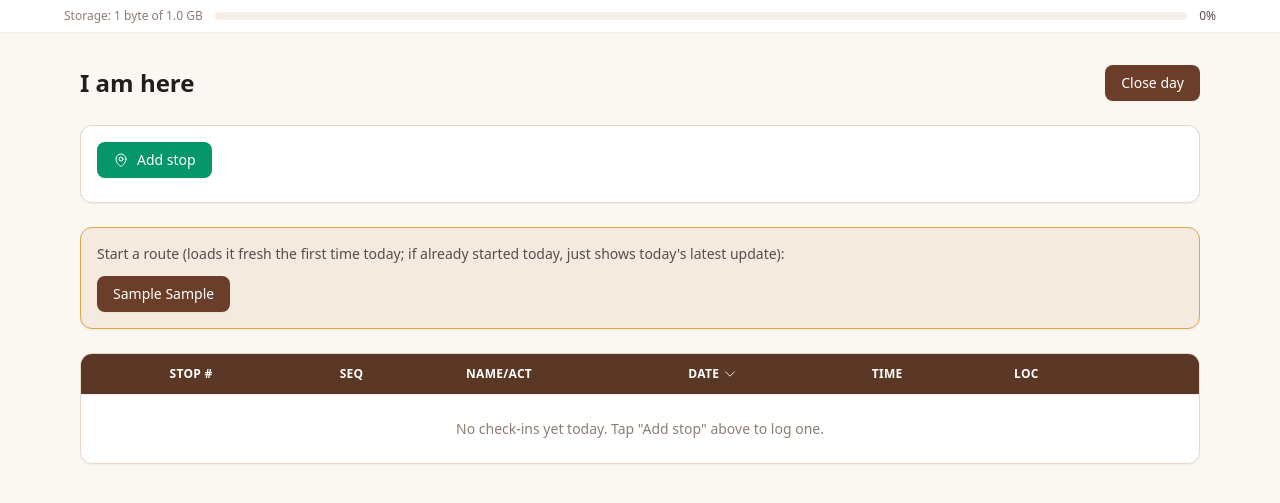
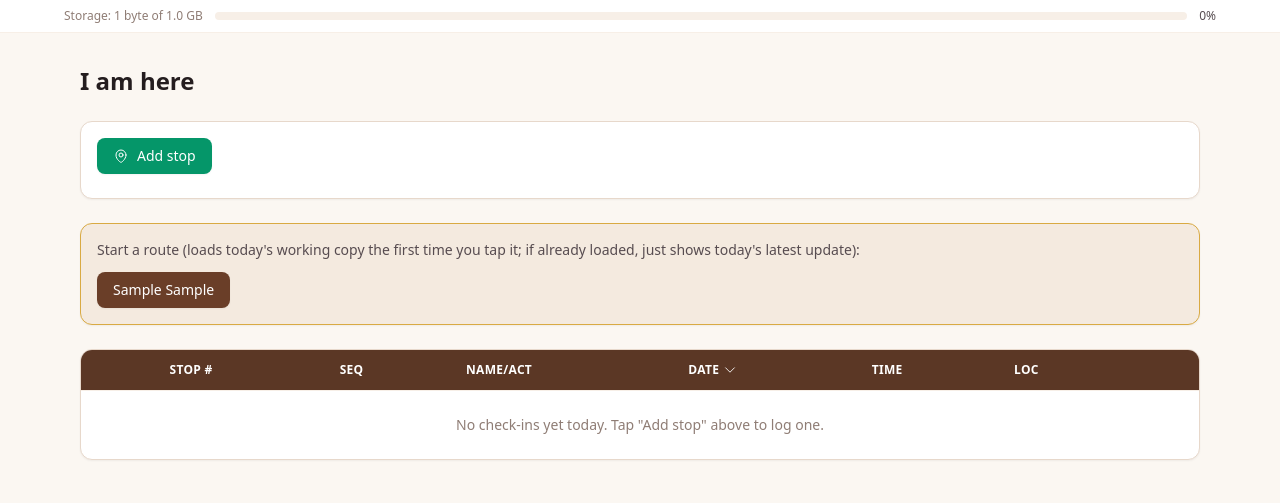
Before and after one commit to keybyme/keymyme2, a Django app: page /vault/im-here/ in a window 1280 px wide. Shown: the part 94-597 px from the top of the page. Run offline with Django 5.2, Linux system fonts and the light colour scheme; a user stored in the database is signed in; tables that the repository leaves empty hold one stand-in row (values such as "Sample post"); some libraries are stand-ins or nearby versions.

Commit message:
Introduce a Dispatch-created "working copy" for daily routes, decoupled from calendar dates
Dispatch's Close day now archives the driver's current progress to History
and immediately generates a fresh working copy from the Rutas template for
next time (new LocationCheckIn.is_loaded flag keeps it hidden from I am here
until the driver taps that route's button). LoadRouteView no longer decides
when to reset from the template — it just reveals the working copy Dispatch
already prepared, or bootstraps one on a route's very first use.

Also: removed the driver-facing Close day button from I am here (Close day
now lives only in Dispatch); added a per-driver Close day in Dispatch to
catch ad hoc stops with no route_type; and switched History/ImHere/Dispatch
filtering from check_date-based to is_closed/is_loaded-based, since a
working copy can now span multiple days if never closed.

Co-Authored-By: Claude Sonnet 5 <noreply@anthropic.com>

```diff
--- a/vault/templates/vault/im_here.html
+++ b/vault/templates/vault/im_here.html
@@ -6,11 +6,6 @@
         <h1 class="text-2xl font-semibold text-gray-900">I am here</h1>
     </div>
     <div class="flex items-center gap-3">
-        <form method="post" action="{% url 'vault:im_here_close_day' %}" class="flex items-center gap-2"
-              onsubmit="return confirm('Close today\'s stops? They will move to History and this table will start empty.');">
-            {% csrf_token %}
-            <button type="submit" class="rounded-lg bg-cafe px-4 py-2 text-sm font-medium text-white shadow-sm hover:bg-cafe-darker">Close day</button>
-        </form>
         {% if show_dispatch_link %}
         <a href="{% url 'vault:im_here_dispatch' %}" class="rounded-lg bg-cafe px-4 py-2 text-sm font-medium text-white shadow-sm hover:bg-cafe-darker">Dispatch</a>
         {% endif %}
@@ -28,7 +23,7 @@
 
 {% if route_choices %}
 <div class="mb-6 rounded-xl border border-gold bg-cream-soft p-4 shadow-sm">
-    <p class="mb-3 text-sm font-medium text-gray-700">Start a route (loads it fresh the first time today; if already started today, just shows today's latest update):</p>
+    <p class="mb-3 text-sm font-medium text-gray-700">Start a route (loads today's working copy the first time you tap it; if already loaded, just shows today's latest update):</p>
     <div class="flex flex-wrap gap-2">
         {% for rt in route_choices %}
         <form method="post" action="{% url 'vault:im_here_load_route' %}">
--- a/vault/urls.py
+++ b/vault/urls.py
@@ -51,7 +51,6 @@ urlpatterns = [
     # I am here
     path("im-here/", views.ImHereView.as_view(), name="im_here"),
     path("im-here/send/", views.ImHereSendLocationView.as_view(), name="im_here_send"),
-    path("im-here/close-day/", views.CloseDayView.as_view(), name="im_here_close_day"),
     path("im-here/load-route/", views.LoadRouteView.as_view(), name="im_here_load_route"),
     path("im-here/checkins/<int:pk>/edit/", views.LocationCheckInUpdateView.as_view(), name="location_checkin_update"),
     path("im-here/checkins/<int:pk>/delete/", views.LocationCheckInDeleteView.as_view(), name="location_checkin_delete"),
@@ -65,6 +64,7 @@ urlpatterns = [
     path("im-here/administrator/routes/<str:route_number>/<str:route_type>/delete-route/", views.RouteDeleteView.as_view(), name="route_delete"),
     path("im-here/administrator/dispatch/", views.DispatchView.as_view(), name="im_here_dispatch"),
     path("im-here/administrator/dispatch/close-day/", views.DispatchCloseDayView.as_view(), name="im_here_dispatch_close_day"),
+    path("im-here/administrator/dispatch/close-day-driver/", views.DispatchCloseDriverDayView.as_view(), name="im_here_dispatch_close_driver_day"),
 
     # Cron externo (ver config/settings.py CRON_SECRET)
     path("cron/send-reminders/", views.SendDueRemindersCronView.as_view(), name="cron_send_reminders"),
--- a/vault/views.py
+++ b/vault/views.py
@@ -15,7 +15,7 @@ from django.contrib import messages
 from django.core.mail import send_mail
 from django.core.management import call_command
 from django.core.paginator import Paginator
-from django.db.models import Max, Q
+from django.db.models import Max
 from django.http import HttpResponseForbidden, JsonResponse
 from django.shortcuts import get_object_or_404, redirect
 from django.urls import reverse, reverse_lazy
@@ -411,12 +411,15 @@ class ImHereView(LoginRequiredMixin, TemplateView):
 
     def get_context_data(self, **kwargs):
         context = super().get_context_data(**kwargs)
-        # Solo check-ins de la fecha actual y no cerrados; los de días
-        # anteriores, y los de hoy ya cerrados con "Close day", viven en
-        # la página de Historia (LocationCheckInHistoryView).
+        # Todo lo abierto (is_closed=False) y ya cargado (is_loaded=True):
+        # puede venir de "Add stop", del ícono 'Here', o de una ruta que el
+        # chofer ya pidió con el botón de LoadRouteView. Una copia de
+        # trabajo que Dispatch dejó lista de antemano (is_loaded=False)
+        # nunca aparece acá hasta que el chofer la pide. Lo cerrado con
+        # "Close day" (Dispatch) vive en Historia (LocationCheckInHistoryView).
         checkins = list(
             LocationCheckIn.objects.filter(
-                owner=self.request.user, check_date=timezone.localdate(), is_closed=False
+                owner=self.request.user, is_closed=False, is_loaded=True
             )
         )
         # Si el usuario tiene rutas guardadas (RouteStop, por route_type,
@@ -474,13 +477,13 @@ class ImHereSendLocationView(LoginRequiredMixin, View):
             return JsonResponse({"error": "Invalid location data."}, status=400)
 
         today = timezone.localdate()
-        todays_checkins = LocationCheckIn.objects.filter(
-            owner=request.user, check_date=today, is_closed=False
+        open_checkins = LocationCheckIn.objects.filter(
+            owner=request.user, is_closed=False, is_loaded=True
         )
-        last_seq = todays_checkins.aggregate(Max("seq"))["seq__max"]
+        last_seq = open_checkins.aggregate(Max("seq"))["seq__max"]
         next_seq = (last_seq or 0) + 10
         active_route_type = (
-            todays_checkins.exclude(route_type="").order_by("seq").values_list("route_type", flat=True).first() or ""
+            open_checkins.exclude(route_type="").order_by("seq").values_list("route_type", flat=True).first() or ""
         )
         LocationCheckIn.objects.create(
             owner=request.user, latitude=latitude, longitude=longitude,
@@ -527,88 +530,82 @@ class LocationCheckInHereView(LoginRequiredMixin, View):
         return JsonResponse({"status": "ok"})
 
 
-class CloseDayView(LoginRequiredMixin, View):
-    """
-    Botón 'Close day': marca is_closed=True en todos los check-ins ABIERTOS
-    de hoy, sacándolos de la tabla de ImHereView (que solo muestra
-    is_closed=False) y haciéndolos aparecer de inmediato en History (que
-    incluye los de hoy ya cerrados), sin esperar a que cambie la fecha del
-    calendario. Cualquier check-in que se agregue después (Add stop, Load
-    Route) nace abierto y vuelve a aparecer en ImHereView como una tabla
-    nueva para el resto del día.
-    """
-
-    def post(self, request):
-        today = timezone.localdate()
-        updated = LocationCheckIn.objects.filter(
-            owner=request.user, check_date=today, is_closed=False
-        ).update(is_closed=True)
-        if not updated:
-            messages.error(request, "No check-ins today to close.")
-        else:
-            messages.success(request, f"Day closed — {updated} stop(s) moved to History.")
-        return redirect("vault:im_here")
+def _create_working_copy(owner, route_type, check_date, seq_start=0, is_loaded=False):
+    """Copia RouteStop (la plantilla, nunca modificada acá) a nuevas filas
+    de LocationCheckIn para (owner, route_type). Con is_loaded=False es la
+    "copia de trabajo" que Dispatch deja lista para la próxima vez (ver
+    DispatchCloseDayView/DispatchCloseDriverDayView) — invisible en I am
+    here hasta que LoadRouteView la marque is_loaded=True. Devuelve la
+    lista de filas creadas (vacía si esa ruta no tiene paradas guardadas)."""
+    stops = RouteStop.objects.filter(owner=owner, route_type=route_type).order_by("seq")
+    if not stops:
+        return []
+    return list(LocationCheckIn.objects.bulk_create([
+        LocationCheckIn(owner=owner, check_date=check_date, seq=seq_start + (index + 1) * 10,
+                         stop_number=stop.stop_number, remarks=stop.remarks, route_type=stop.route_type,
+                         is_loaded=is_loaded)
+        for index, stop in enumerate(stops)
+    ]))
 
 
 class LoadRouteView(LoginRequiredMixin, View):
     """
-    Botón de ruta en ImHereView: el usuario elige qué route_type hacer hoy.
-    La plantilla (RouteStop, administrada solo desde Dispatch/Rutas) nunca
-    se modifica desde acá — esta vista solo LEE de ella.
+    Botón de ruta en ImHereView: el chofer pide ver la ruta de hoy. La
+    plantilla (RouteStop, administrada solo desde Dispatch/Rutas) nunca se
+    modifica desde acá.
 
-    - Si para ESTE route_type todavía no se marcó ningún stop como 'Here'
-      hoy (sin importar cuántas veces se haya tocado el botón antes: cero
-      veces, o varias sin avanzar), se descarta lo que hubiera y se vuelve
-      a copiar la plantilla tal como está AHORA en Rutas — así el usuario
-      siempre ve la versión más reciente hasta que empieza a avanzar.
-    - En cuanto al menos un stop de hoy para ese route_type ya tiene
-      'Here' marcado (created_at), esa es la "otra copia" con el avance del
-      día: ya no se toca ni se reemplaza por la plantilla — un load
-      posterior el mismo día solo vuelve a mostrar la tabla con ese
-      avance, sin perderlo y sin alterar el original de Rutas.
+    - Lo normal: Dispatch ya dejó lista una "copia de trabajo" para este
+      route_type al cerrar el día anterior (is_closed=False,
+      is_loaded=False — ver DispatchCloseDayView). Este botón solo la hace
+      visible (is_loaded=True) en la tabla de hoy; no la recrea.
+    - Si ya está visible (con o sin avance), no hace nada — solo confirma
+      que ya se está mostrando.
+    - Arranque en frío: si esta ruta nunca pasó por un Close day (recién
+      creada en Rutas, sin copia de trabajo todavía), se copia la plantilla
+      acá mismo, ya visible de una — único caso donde este botón "crea"
+      algo en vez de solo revelarlo.
     """
 
     def post(self, request):
         route_type = request.POST.get("route_type", "").strip()
-        today = timezone.localdate()
 
-        existing = LocationCheckIn.objects.filter(
-            owner=request.user, check_date=today, route_type=route_type, is_closed=False
+        open_qs = LocationCheckIn.objects.filter(
+            owner=request.user, route_type=route_type, is_closed=False
         )
-        if existing.filter(created_at__isnull=False).exists():
-            messages.success(request, f'Route "{route_type}" already has progress today — showing today\'s latest update.')
+        if open_qs.filter(is_loaded=True).exists():
+            messages.success(request, f'Route "{route_type}" is already loaded — showing today\'s latest update.')
             return redirect("vault:im_here")
 
-        stops = RouteStop.objects.filter(owner=request.user, route_type=route_type).order_by("seq")
-        if not stops:
+        last_seq = LocationCheckIn.objects.filter(
+            owner=request.user, is_closed=False, is_loaded=True
+        ).aggregate(Max("seq"))["seq__max"] or 0
+
+        working_copy = list(open_qs.order_by("seq"))
+        if working_copy:
+            for index, checkin in enumerate(working_copy):
+                checkin.seq = last_seq + (index + 1) * 10
+                checkin.is_loaded = True
+            LocationCheckIn.objects.bulk_update(working_copy, ["seq", "is_loaded"])
+        elif not _create_working_copy(
+            request.user, route_type, timezone.localdate(), seq_start=last_seq, is_loaded=True
+        ):
             messages.error(request, f'No stops saved for route "{route_type}".')
             return redirect("vault:im_here")
 
-        existing.delete()
-
-        last_seq = LocationCheckIn.objects.filter(
-            owner=request.user, check_date=today, is_closed=False
-        ).aggregate(Max("seq"))["seq__max"] or 0
-
-        LocationCheckIn.objects.bulk_create([
-            LocationCheckIn(owner=request.user, check_date=today, seq=last_seq + (index + 1) * 10,
-                             stop_number=stop.stop_number, remarks=stop.remarks, route_type=stop.route_type)
-            for index, stop in enumerate(stops)
-        ])
         messages.success(request, f'Route "{route_type}" loaded for today.')
         return redirect("vault:im_here")
 
 
 class LocationCheckInSuccessUrlMixin:
     """Send the user back to History if the check-in being edited/deleted
-    lives there (past day or closed today), otherwise back to today's I am
-    here table — matches the filter LocationCheckInHistoryView uses. When
-    going back to History, carries the route/type along so the admin lands
-    back on the same search instead of the empty prompt."""
+    lives there (closed by Dispatch), otherwise back to today's I am here
+    table — matches the filter LocationCheckInHistoryView uses. When going
+    back to History, carries the route/type along so the admin lands back
+    on the same search instead of the empty prompt."""
 
     def get_success_url(self):
         checkin = self.object
-        if checkin.check_date < timezone.localdate() or checkin.is_closed:
+        if checkin.is_closed:
             if checkin.route_type:
                 query = urlencode({"route": checkin.owner.route, "route_type": checkin.route_type})
                 return f"{reverse('vault:im_here_history')}?{query}"
@@ -764,13 +761,16 @@ class RouteDeleteView(AdminRoleRequiredMixin, TemplateView):
 
 
 class LocationCheckInHistoryView(AdminRoleRequiredMixin, TemplateView):
-    """Check-ins de días anteriores a hoy, más los de hoy ya cerrados con
-    'Close day' (ver CloseDayView) — ya fuera de la tabla de ImHereView,
-    conservados aquí para análisis posterior. Cross-driver como Rutas
-    (AdminRoleRequiredMixin ya exige role_level > ADMIN_MIN_ROLE_LEVEL): en
-    vez de listar todo mezclado, el admin busca un número de ruta + tipo
-    (AM/PM/...) a la vez — con más choferes activos, la lista de rutas solo
-    va a crecer, así que cada búsqueda queda separada."""
+    """Check-ins cerrados por Dispatch ('Close day', ver DispatchCloseDayView
+    / DispatchCloseDriverDayView) — ya fuera de la tabla de ImHereView,
+    conservados aquí para análisis posterior. is_closed=True es el único
+    criterio: ya no depende de check_date, porque una copia de trabajo
+    puede quedar abierta a través de varios días si Dispatch no la cierra.
+    Cross-driver como Rutas (AdminRoleRequiredMixin ya exige role_level >
+    ADMIN_MIN_ROLE_LEVEL): en vez de listar todo mezclado, el admin busca
+    un número de ruta + tipo (AM/PM/...) a la vez — con más choferes
+    activos, la lista de rutas solo va a crecer, así que cada búsqueda
+    queda separada."""
     template_name = "vault/im_here_history.html"
 
     def get_context_data(self, **kwargs):
@@ -783,9 +783,7 @@ class LocationCheckInHistoryView(AdminRoleRequiredMixin, TemplateView):
         if searched:
             checkins = list(
                 LocationCheckIn.objects.filter(
-                    owner__route=search_route, route_type__iexact=search_route_type
-                ).filter(
-                    Q(check_date__lt=timezone.localdate()) | Q(check_date=timezone.localdate(), is_closed=True)
+                    owner__route=search_route, route_type__iexact=search_route_type, is_closed=True
                 )
             )
         context["search_route"] = search_route
@@ -834,7 +832,7 @@ class DispatchView(AdminRoleRequiredMixin, TemplateView):
 
         checkins_by_route = {}
         todays_checkins = LocationCheckIn.objects.select_related("owner").filter(
-            check_date=today, is_closed=False
+            is_closed=False, is_loaded=True
         ).exclude(route_type="").order_by("seq")
         for checkin in todays_checkins:
             checkins_by_route.setdefault((checkin.owner_id, checkin.route_type), []).append(checkin)
@@ -900,10 +898,14 @@ class DispatchView(AdminRoleRequiredMixin, TemplateView):
 
 
 class DispatchCloseDayView(AdminRoleRequiredMixin, View):
-    """Botón 'Close day' por fila en Dispatch: le permite a un admin cerrar
-    el día de un chofer/route_type puntual sin depender de que el propio
-    chofer lo cierre desde 'I am here' (ver CloseDayView, que sigue siendo
-    el cierre del propio usuario logueado)."""
+    """Botón 'Close day' por fila en Dispatch: cierra un chofer/route_type
+    puntual — el único lugar donde un día se cierra ahora (ya no existe un
+    botón de Close day del lado del chofer en 'I am here'). Justo antes de
+    cerrar, la copia de trabajo actual (con todo el avance del chofer) es
+    lo que se manda a History; inmediatamente después se genera una copia
+    de trabajo nueva desde la plantilla (RouteStop) para la próxima vez —
+    invisible en 'I am here' hasta que el chofer la pida con el botón de
+    esa ruta (ver LoadRouteView)."""
 
     def post(self, request):
         route_number = request.POST.get("route_number", "").strip()
@@ -914,10 +916,46 @@ class DispatchCloseDayView(AdminRoleRequiredMixin, View):
             return redirect("vault:im_here_dispatch")
 
         updated = LocationCheckIn.objects.filter(
-            owner=owner, check_date=timezone.localdate(), route_type=route_type, is_closed=False
+            owner=owner, route_type=route_type, is_closed=False
         ).update(is_closed=True)
         if not updated:
-            messages.error(request, f'No open stops today for route "{route_number} {route_type}".')
+            messages.error(request, f'No open stops for route "{route_number} {route_type}".')
         else:
-            messages.success(request, f'Day closed for route "{route_number} {route_type}" — {updated} stop(s) moved to History.')
+            _create_working_copy(owner, route_type, timezone.localdate())
+            messages.success(
+                request,
+                f'Day closed for route "{route_number} {route_type}" — {updated} stop(s) moved to History. '
+                f'A fresh working copy is ready for next time.',
+            )
         return redirect("vault:im_here_dispatch")
+
+
+class DispatchCloseDriverDayView(AdminRoleRequiredMixin, View):
+    """Botón 'Close day' por chofer en Dispatch (no por fila de ruta):
+    cierra TODO lo abierto de ese chofer, incluidas paradas sueltas sin
+    route_type (Add stop antes de cargar cualquier ruta) que
+    DispatchCloseDayView no puede alcanzar porque exige un route_type
+    puntual. Para cada route_type que sí tenía algo abierto, genera
+    también su copia de trabajo nueva, igual que DispatchCloseDayView."""
+
+    def post(self, request):
+        route_number = request.POST.get("route_number", "").strip()
+        owner = _find_driver_by_route(route_number)
+        if owner is None:
+            messages.error(request, f'No driver account found with route number "{route_number}".')
+            return redirect("vault:im_here_dispatch")
+
+        open_qs = LocationCheckIn.objects.filter(owner=owner, is_closed=False)
+        route_types = set(open_qs.exclude(route_type="").values_list("route_type", flat=True))
+        updated = open_qs.update(is_closed=True)
+        if not updated:
+            messages.error(request, f'No open stops for driver "{route_number}".')
+        else:
+            for route_type in route_types:
+                _create_working_copy(owner, route_type, timezone.localdate())
+            messages.success(
+                request,
+                f'Day closed for driver "{route_number}" — {updated} stop(s) moved to History. '
+                f'Fresh working copies are ready for next time.',
+            )
+        return redirect("vault:im_here_dispatch")
```
Also changed, not shown: vault/models.py (+20 -3 lines), vault/templates/vault/dispatch.html (+14 -1 lines), vault/migrations/0019_locationcheckin_is_loaded_and_more.py (added).
